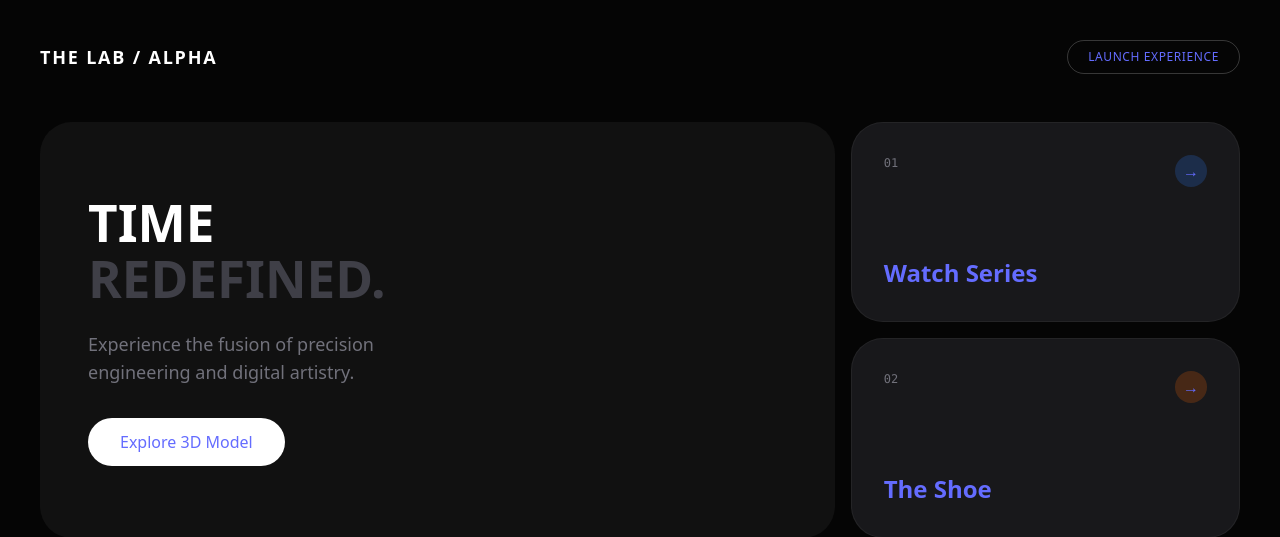
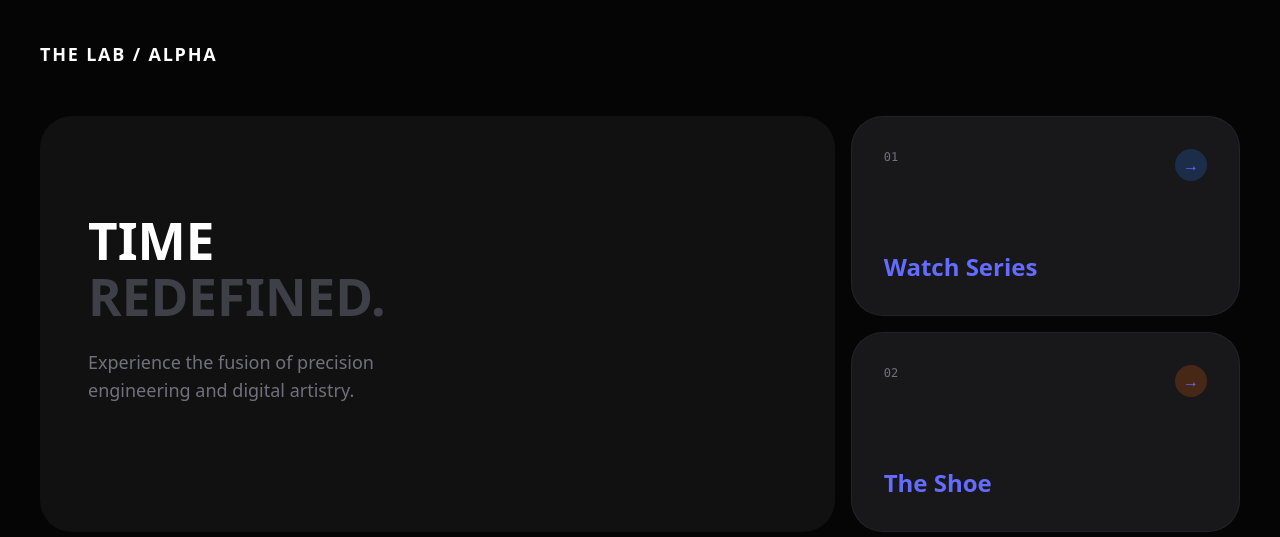
Before and after one commit to Tres3Sillings/the-lab-alpha-Luxury-Watch, a React (Vite) app: page /home in a window 1280 px wide. Shown: the top 537 px of the page. Built offline with nearby package versions, Linux system fonts and the light colour scheme; no server answers.

Commit message:
remove unneeded things on home page

```diff
--- a/src/Home.jsx
+++ b/src/Home.jsx
@@ -7,12 +7,6 @@ export default function Home() {
       {/* Navigation */}
       <nav className="flex justify-between items-center max-w-7xl mx-auto mb-12">
         <div className="text-lg font-bold tracking-widest">THE LAB / ALPHA</div>
-        <Link
-          to="/watch"
-          className="text-xs uppercase tracking-wider border border-white/20 px-5 py-2 rounded-full hover:bg-white hover:text-black transition-all"
-        >
-          Launch Experience
-        </Link>
       </nav>
 
       {/* Bento Grid Layout */}
@@ -26,9 +20,6 @@ export default function Home() {
           <p className="text-zinc-500 max-w-sm text-lg mb-8">
             Experience the fusion of precision engineering and digital artistry.
           </p>
-          <Link to="/watch" className="bg-white text-black px-8 py-3 rounded-full font-bold w-fit hover:scale-105 transition-transform">
-            Explore 3D Model
-          </Link>
         </div>
 
         {/* Watch Section - Small Box */}
@@ -49,7 +40,7 @@ export default function Home() {
           <h3 className="text-2xl font-semibold">The Shoe</h3>
         </Link>
 
-        {/* About Me - Tall Box */}
+        {/* About Me - Tall Box
         <div className="md:col-span-4 md:row-span-2 bg-zinc-900 rounded-[2rem] p-8 flex flex-col justify-end border border-white/5 relative group">
           <div className="absolute top-8 left-8 text-zinc-700 text-5xl font-bold opacity-20 uppercase">About</div>
           <div>
@@ -57,17 +48,17 @@ export default function Home() {
             <p className="text-zinc-500 text-sm">Building digital artifacts that push the boundaries of the web.</p>
           </div>
         </div>
-
+            */}
         {/* Coming Soon 1 */}
         <div className="md:col-span-4 md:row-span-1 bg-[#111] rounded-[2rem] p-8 flex items-center justify-center border border-dashed border-white/10">
           <span className="text-zinc-600 uppercase tracking-widest text-sm animate-pulse">Coming Soon</span>
         </div>
 
-        {/* Work With Me - Wide Box */}
+        {/* Work With Me - Wide Box
         <div className="md:col-span-4 md:row-span-1 bg-white text-black rounded-[2rem] p-8 flex flex-col justify-between group cursor-pointer">
           <h3 className="text-2xl font-bold leading-tight">Have a project <br/> in mind?</h3>
           <p className="font-bold underline">Let's Talk</p>
-        </div>
+        </div>*/}
 
         {/* Coming Soon 2 */}
         <div className="md:col-span-8 md:row-span-1 bg-[#111] rounded-[2rem] p-8 flex items-center justify-center border border-dashed border-white/10">
```
